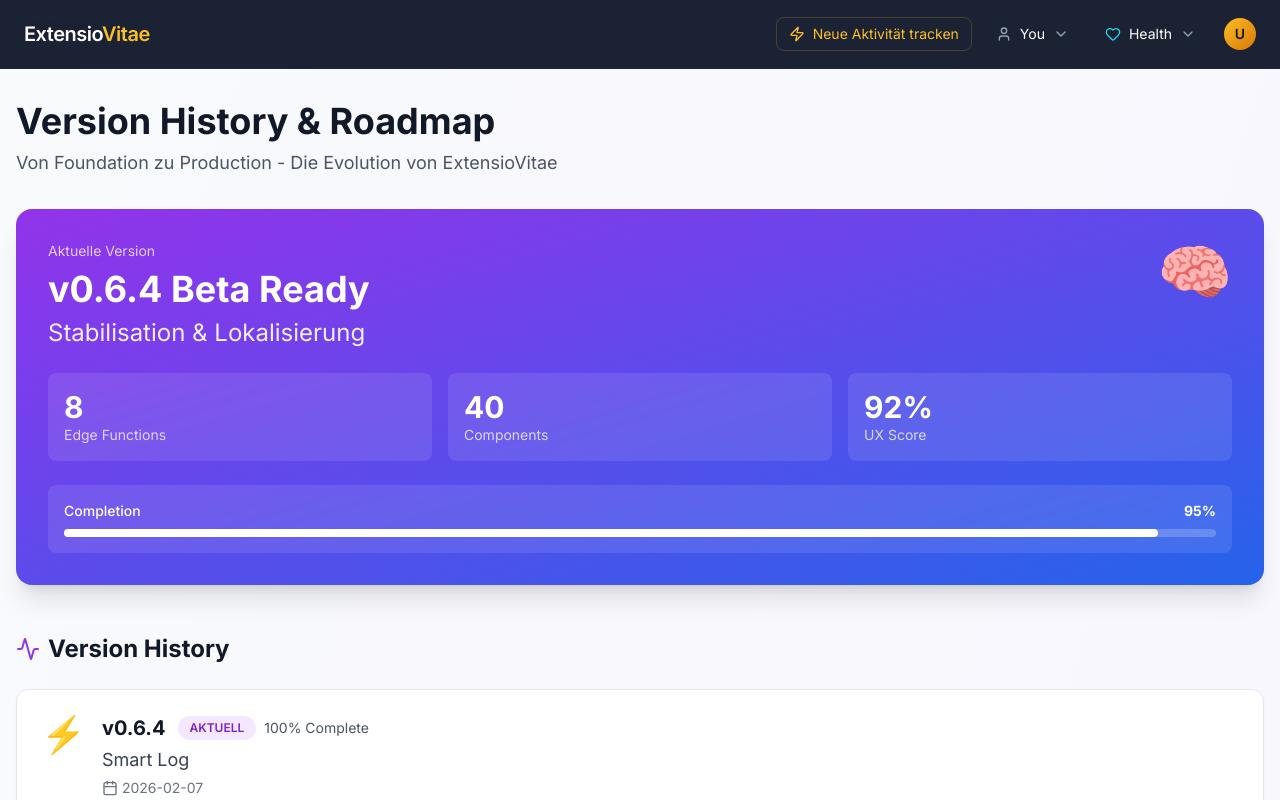
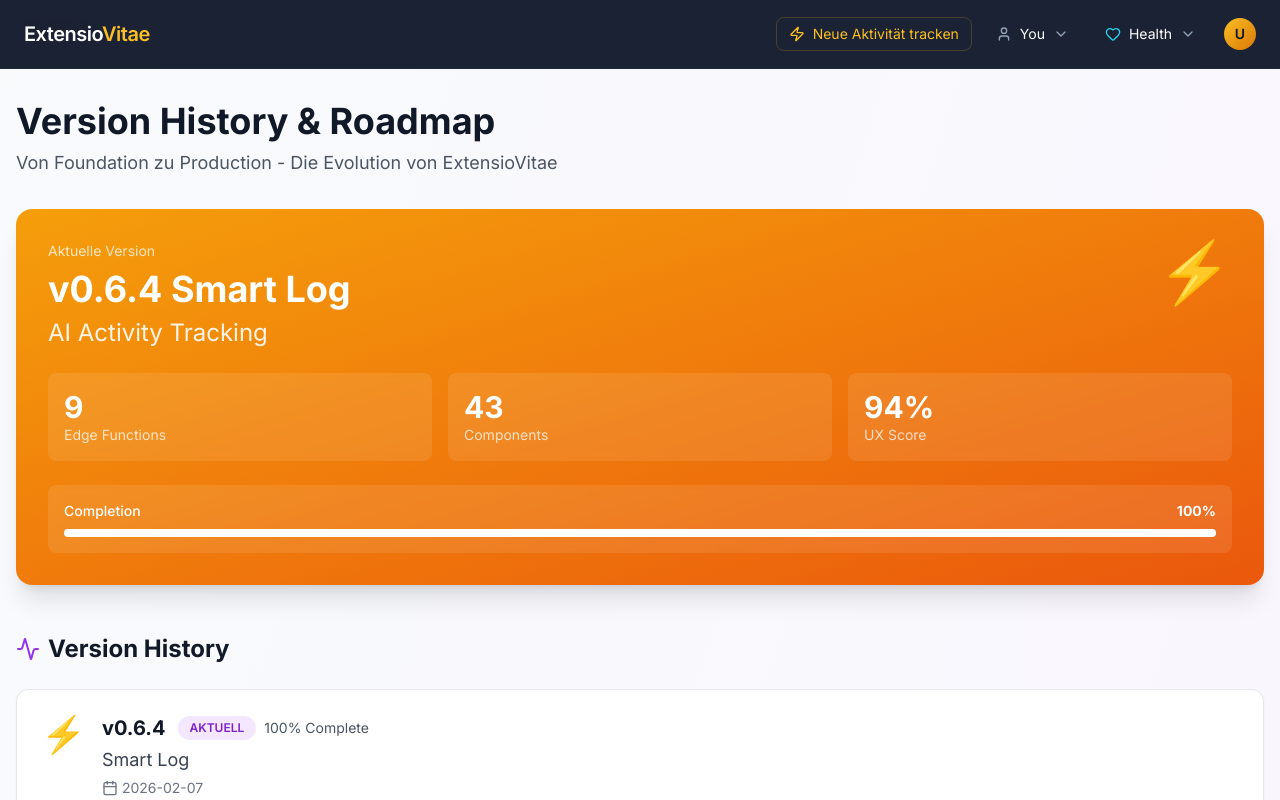
Before and after one commit to mahlerhutter/ExtensioVitae, a React (Vite) app: page /friends/versions in a window 1280 px wide. Shown: the top 800 px of the page. Built offline with nearby package versions, Linux system fonts and the light colour scheme; no server answers.

Commit message:
fix: update /friends hardcoded metrics to v0.6.4 Smart Log
- Current Version box: amber gradient, ⚡ icon, 'Smart Log'
- Metrics: 9 Edge Functions, 43 Components, 94% UX, 100% complete
- Footer stats updated to match

```diff
--- a/src/pages/VersionsPage.jsx
+++ b/src/pages/VersionsPage.jsx
@@ -281,27 +281,27 @@
                 </div>
 
                 {/* Current Version Highlight */}
-                <div className="mb-12 bg-gradient-to-br from-purple-600 to-blue-600 rounded-2xl p-8 text-white shadow-xl">
+                <div className="mb-12 bg-gradient-to-br from-amber-500 to-orange-600 rounded-2xl p-8 text-white shadow-xl">
                     <div className="flex items-start justify-between mb-6">
                         <div>
                             <div className="text-sm opacity-75 mb-2">Aktuelle Version</div>
-                            <h2 className="text-4xl font-bold mb-2">v0.6.4 Beta Ready</h2>
-                            <h3 className="text-2xl opacity-90">Stabilisation & Lokalisierung</h3>
+                            <h2 className="text-4xl font-bold mb-2">v0.6.4 Smart Log</h2>
+                            <h3 className="text-2xl opacity-90">AI Activity Tracking</h3>
                         </div>
-                        <span className="text-6xl">🧠</span>
+                        <span className="text-6xl">⚡</span>
                     </div>
 
                     <div className="grid grid-cols-3 gap-4 mb-6">
                         <div className="bg-white/10 backdrop-blur-sm rounded-lg p-4">
-                            <div className="text-3xl font-bold">8</div>
+                            <div className="text-3xl font-bold">9</div>
                             <div className="text-sm opacity-75">Edge Functions</div>
                         </div>
                         <div className="bg-white/10 backdrop-blur-sm rounded-lg p-4">
-                            <div className="text-3xl font-bold">40</div>
+                            <div className="text-3xl font-bold">43</div>
                             <div className="text-sm opacity-75">Components</div>
                         </div>
                         <div className="bg-white/10 backdrop-blur-sm rounded-lg p-4">
-                            <div className="text-3xl font-bold">92%</div>
+                            <div className="text-3xl font-bold">94%</div>
                             <div className="text-sm opacity-75">UX Score</div>
                         </div>
                     </div>
@@ -309,10 +309,10 @@
                     <div className="bg-white/10 backdrop-blur-sm rounded-lg p-4">
                         <div className="flex items-center justify-between mb-2">
                             <span className="text-sm font-medium">Completion</span>
-                            <span className="text-sm font-bold">95%</span>
+                            <span className="text-sm font-bold">100%</span>
                         </div>
                         <div className="w-full bg-white/20 rounded-full h-2">
-                            <div className="bg-white rounded-full h-2" style={{ width: '95%' }}></div>
+                            <div className="bg-white rounded-full h-2" style={{ width: '100%' }}></div>
                         </div>
                     </div>
                 </div>
@@ -433,15 +433,15 @@
                             <div className="text-sm text-gray-600">Versions Deployed</div>
                         </div>
                         <div className="text-center">
-                            <div className="text-3xl font-bold text-purple-600 mb-1">40</div>
+                            <div className="text-3xl font-bold text-purple-600 mb-1">43</div>
                             <div className="text-sm text-gray-600">Components Built</div>
                         </div>
                         <div className="text-center">
-                            <div className="text-3xl font-bold text-purple-600 mb-1">8</div>
+                            <div className="text-3xl font-bold text-purple-600 mb-1">9</div>
                             <div className="text-sm text-gray-600">Edge Functions</div>
                         </div>
                         <div className="text-center">
-                            <div className="text-3xl font-bold text-purple-600 mb-1">92%</div>
+                            <div className="text-3xl font-bold text-purple-600 mb-1">94%</div>
                             <div className="text-sm text-gray-600">UX Score</div>
                         </div>
                     </div>
```
